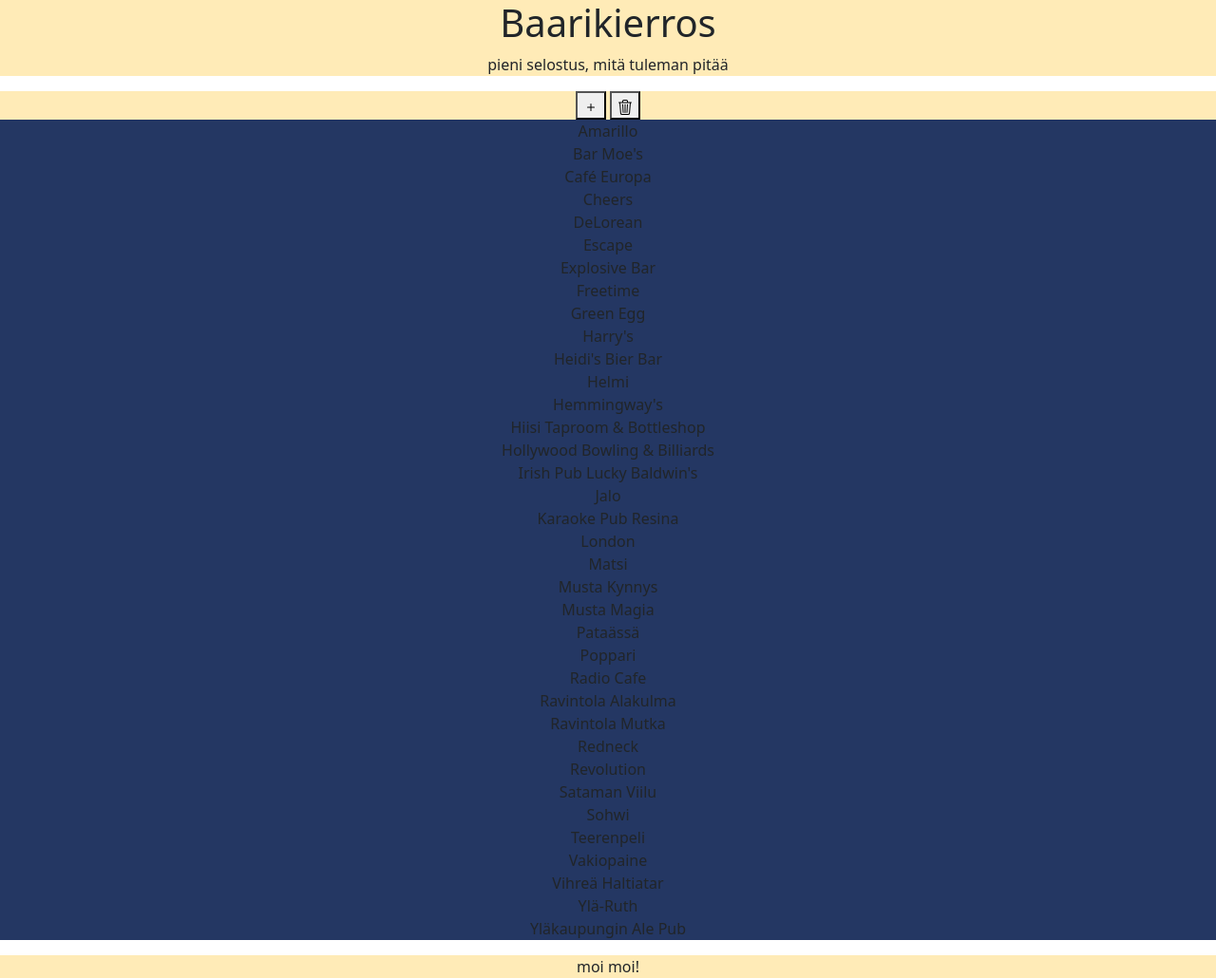
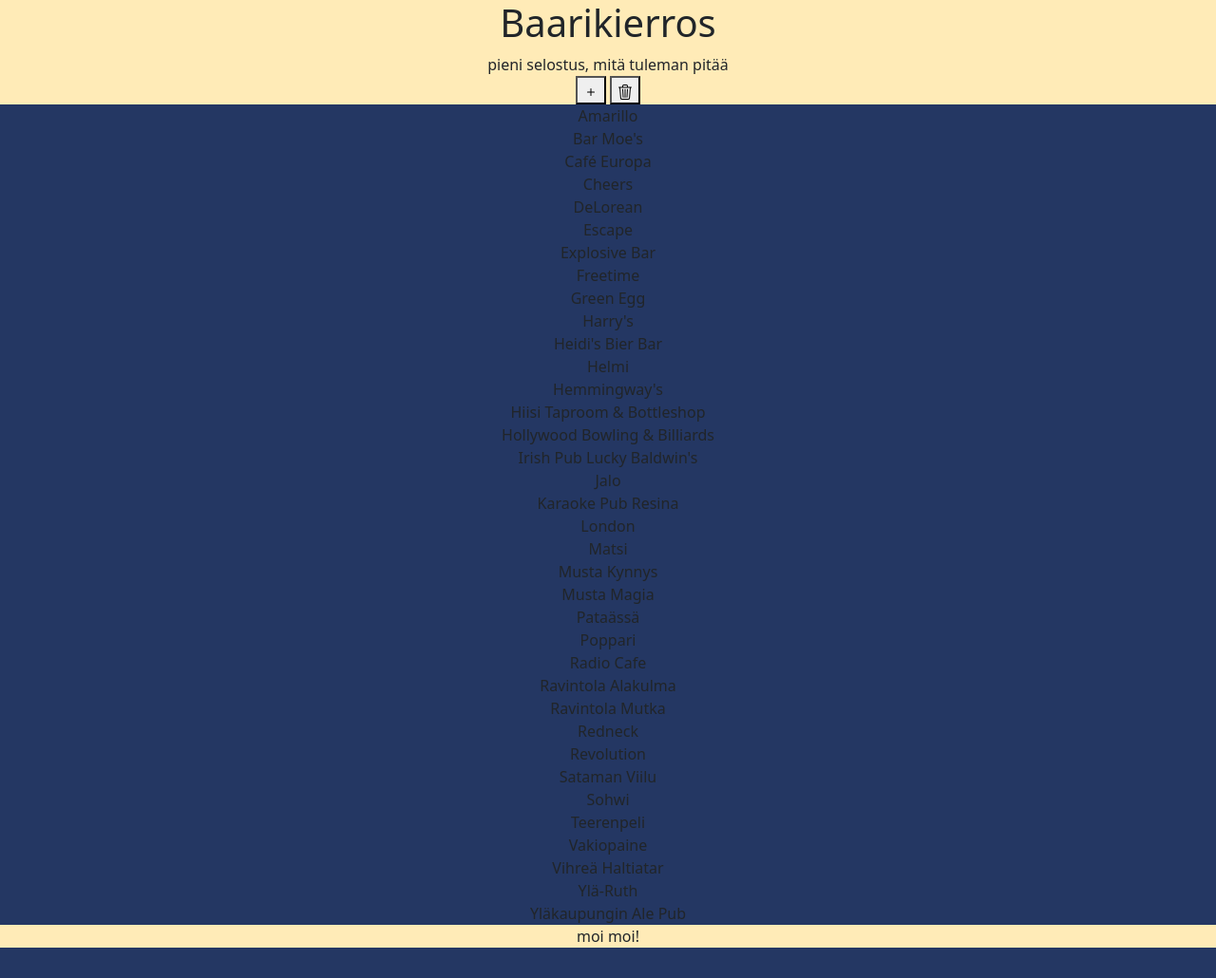
Before and after one commit to jjalaitinen/kaljakierros, a Flask app: page / in a window 1280 px wide. Shown: the whole page at 95% size. After the commit the page ends 998 px from the top, so only its background shows below. Run offline with Flask 2, Linux system fonts and the light colour scheme.

Commit message:
Marginit pois listoista

```diff
--- a/static/tyylit.css
+++ b/static/tyylit.css
@@ -1,8 +1,15 @@
+/*
+#243763
+#FF6E31
+#FFEBB7
+#AD8E70
+*/
 ul {
   list-style-type: none;
   padding: 0;
-  margin-bottom: 0;
+  margin: 0 !important;
 }
+
 #alkujorinat {
   background-color: #ffebb7;
 }
--- a/templates/index.html
+++ b/templates/index.html
@@ -25,7 +25,7 @@
   <body class="text-center">
     <div id="alkujorinat">
       <h1>Baarikierros</h1>
-      <p class="mb-0">pieni selostus, mitä tuleman pitää</p>
+      <div class="mb-0">pieni selostus, mitä tuleman pitää</div>
     </div>
 
     <div id="toiminnallisuus">
```
